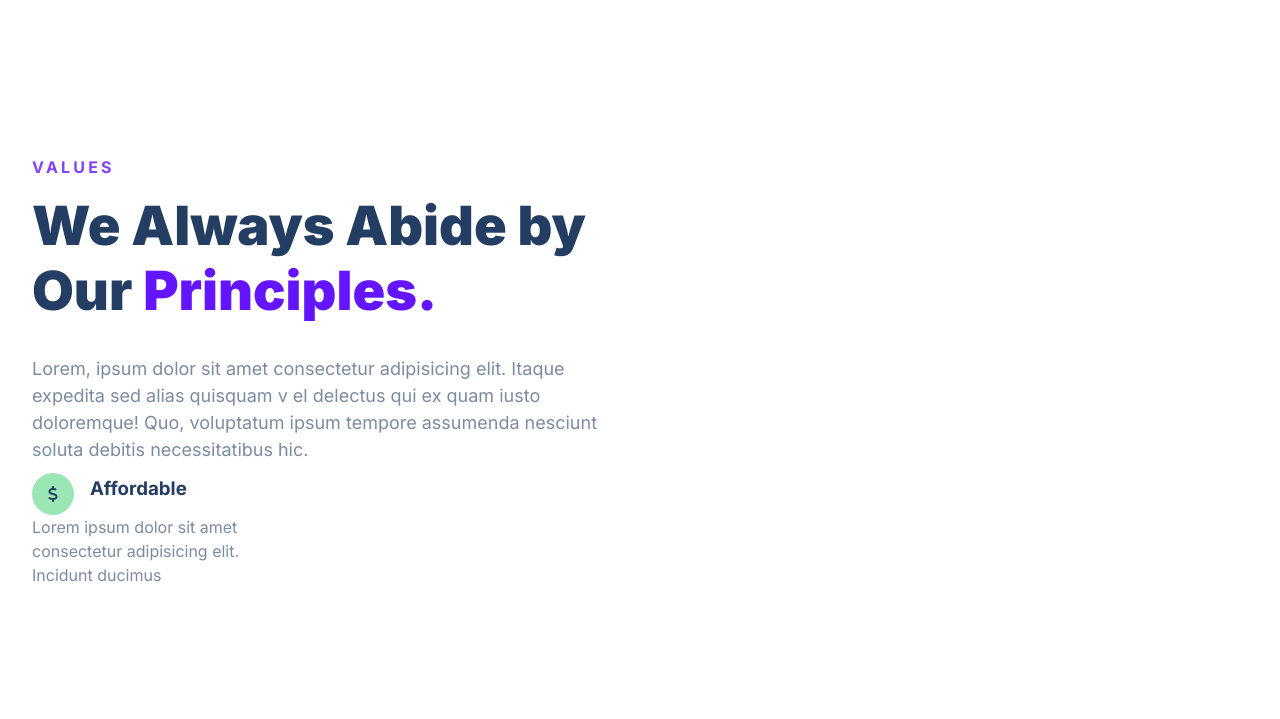
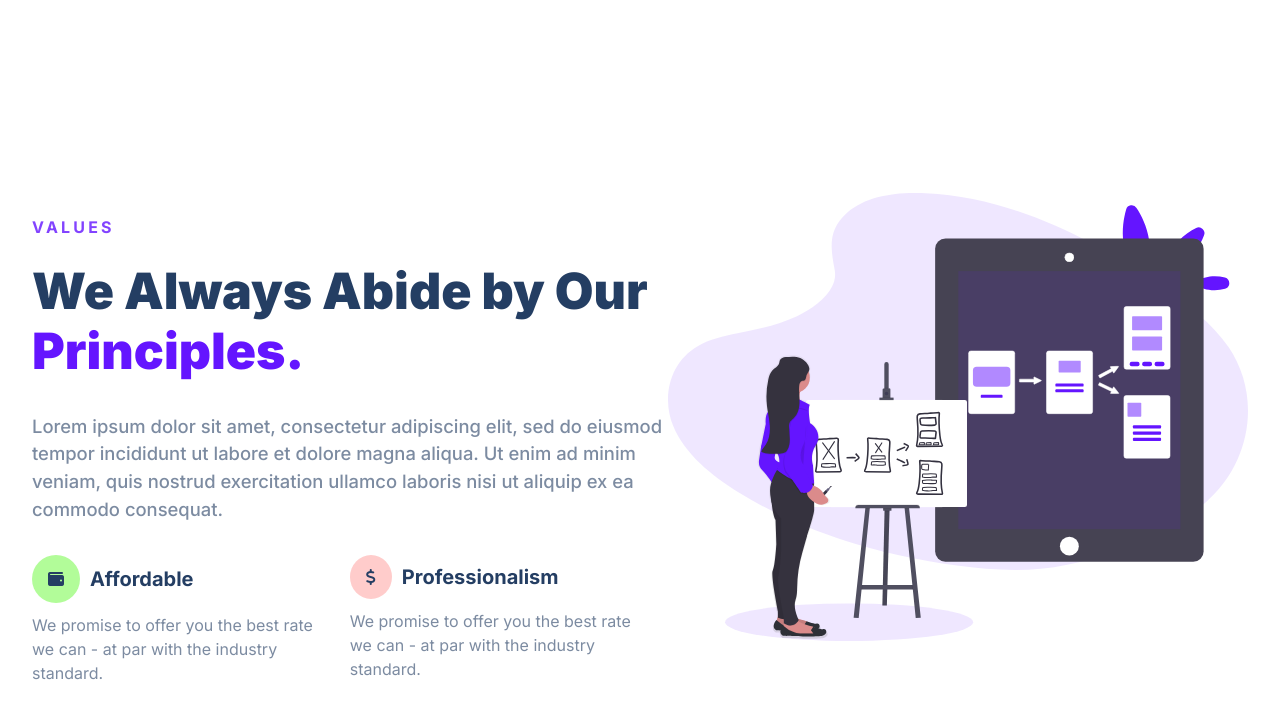
Before and after one commit to tonifong3696/Treat, a plain HTML site: page index.html in a window 1280 px wide. Shown: the part 2762-3481 px from the top of the page. Drawn offline with Linux system fonts and the light colour scheme.

Commit message:
first commit

```diff
--- a/index.html
+++ b/index.html
@@ -203,9 +203,9 @@
       <div class="container">
         <figure class="steps-figure">
           <img
-          class="steps-img"
-          src="./assets/hero-screenshot-2.241aac1fbc66db29d873.png"
-          alt=""
+            class="steps-img"
+            src="./assets/hero-screenshot-2.241aac1fbc66db29d873.png"
+            alt=""
           />
         </figure>
         <div class="steps-container">
@@ -219,46 +219,92 @@
                 <h2 class="steps-list-numbers">01</h2>
                 <div class="steps-list-title">
                   <h6 class="steps-list--description">Register</h6>
-                  <p class="steps-list-para">Create an account with us using Google or Facebook.</p>
+                  <p class="steps-list-para">
+                    Create an account with us using Google or Facebook.
+                  </p>
                 </div>
               </li>
               <li class="steps-list">
                 <h2 class="steps-list-numbers">02</h2>
                 <div class="steps-list-title">
                   <h6 class="steps-list--description">Download</h6>
-                  <p class="steps-list-para">Browse and Download the template that you like from the marketplace</p>
+                  <p class="steps-list-para">
+                    Browse and Download the template that you like from the
+                    marketplace
+                  </p>
                 </div>
               </li>
               <li class="steps-list">
                 <h2 class="steps-list-numbers">03</h2>
                 <div class="steps-list-title">
                   <h6 class="steps-list--description">Run</h6>
-                  <p class="steps-list-para">Follow the instruction to setup and customize the template to your needs</p>
+                  <p class="steps-list-para">
+                    Follow the instruction to setup and customize the template
+                    to your needs
+                  </p>
                 </div>
               </li>
-          </div>
+            </div>
           </ul>
         </div>
       </div>
     </section>
     <section id="values">
       <div class="container">
-        <div class="values-container">
-          <span class="span-title purple">values</span>
-          <h2 class="values-subtitles">We Always Abide by Our <span class="purple">Principles.</span></h2>
-          <P class="values-subtitles--para">Lorem, ipsum dolor sit amet consectetur adipisicing elit. Itaque expedita sed alias quisquam v
-            el delectus qui ex quam iusto doloremque! Quo, voluptatum ipsum tempore assumenda nesciunt soluta
-            debitis necessitatibus hic.
-          </P>
-          <div class="values-description--container">
-            <div class="values-description">
-                <i class="fa-solid fa-dollar-sign values-title--description"></i>
-                <h3 class="values-h3-titles">Affordable</h3>
+        <div class="values-main--container">
+          <div class="values-container-description">
+            <span class="purple span-title">values</span>
+            <div class="values-title">
+              <h2 class="values-title--h2">
+                We Always Abide by Our <span class="purple">Principles.</span>
+              </h2>
             </div>
-            <p>Lorem ipsum dolor sit amet consectetur adipisicing elit. Incidunt ducimus
-            </p>
+            <div class="values-para">
+              Lorem ipsum dolor sit amet, consectetur adipiscing elit, sed do
+              eiusmod tempor incididunt ut labore et dolore magna aliqua. Ut
+              enim ad minim veniam, quis nostrud exercitation ullamco laboris
+              nisi ut aliquip ex ea commodo consequat.
+            </div>
+            <div class="values-description-flex">
+              <div class="i-values--container">
+                <div class="i-values-second--container">
+                  <div class="i-values--sub---container">
+                    <i class="fa-solid fa-wallet i-style"></i>
+                    <h3 class="i-values--title">Affordable</h3>
+                  </div>
+                    <p class="i-values--para">
+                      We promise to offer you the best rate we can - at par with the
+                      industry standard.
+                    </p>
+                </div>
+              </div>
+              <div class="i-values--container">
+                <div class="i-values-second--container">
+                  <div class="i-values--sub---container">
+                    <i class="fa-solid fa-dollar-sign i-second--color"></i>
+                    <h3 class="i-values--title">Professionalism</h3>
+                  </div>
+                    <p class="i-values--para">
+                      We promise to offer you the best rate we can - at par with the
+                      industry standard.
+                    </p>
+                </div>
+              </div>
+            </div>
+          </div>
+        </div>
+        <div class="values-img--container">
+          <figure>
+            <img
+              src="./assets/prototype-illustration.21bc4b3f612a2f257c3d361067582485.svg"
+              alt=""
+            />
+          </figure>
         </div>
       </div>
     </section>
+    <section id="princing">
+
+    </section>
   </body>
 </html>
--- a/styles.css
+++ b/styles.css
@@ -436,43 +436,79 @@ opacity: 0.8;
 
 /* VALUES */
 
-.values-container {
-    width: 576px;
+#values {
+    margin-top: 36px;
 }
 
-.values-subtitles {
-    margin-top: 16px;
-    font-size: 54px;
+.values-main--container {
+    width: 100%;
+    max-width: 640px;
+}
+
+.values-container-description {
+    padding-top: 24px;
+    padding-bottom: 24px;
+}
+
+.values-para {
+    margin-top: 32px;
+    font-size: 1.15rem;
+    font-weight: 500;
+    line-height: 1.5;
+    color: #7c8ba1;
+}
+
+.values-title--h2 {
+    margin-top: 24px;
+    font-size: 50px;
+    text-align: left;
     font-weight: 900;
 }
 
-.values-subtitles--para {
-    margin-top: 32px;
-    font-size: 18px;
-}
-
-.values-description--container {
+.values-description-flex {
+    display: flex ;
     width: 100%;
-    max-width: 261.63px;
 
 }
 
-.values-description  {
-    align-items: center;
+.i-values--container {
     display: flex;
+    flex-direction: column;
+}
+.i-values-second--container {
+    margin: 32px 32px 0 0;
 }
 
-.values-h3-titles {
-    margin-left: 16px;
+.i-values--sub---container {
+    display: flex;
+    align-items: center;
 }
 
-.values-title--description {
-    display: inline-block;
-    border-width: 0px;
-    border-radius: 9999px;
-    background-color: rgb(154 230 180);
-    padding-top: 13px;
-    padding-left: 16px;
-    padding-bottom: 13px;
-    padding-right: 16px;
+
+.i-values--title {
+    margin-bottom: 0;
+    margin-left: 10px;
+    width: 100%;
+    font-size: 20px;
 }
+
+.i-style {
+    background-color: #B2FC99;
+    padding: 16px;
+    border-radius: 50%;
+
+}
+
+.i-second--color {
+    background-color: #ffcccb;
+    display: inline-flex;
+    padding: 14px 16px;
+    border-radius: 50%;
+    font-size: 16PX;
+
+}
+
+.i-values--para {
+    margin-bottom: 0;
+    margin-top: 10px;
+}
```
Also changed, not shown: assets/prototype-illustration.21bc4b3f612a2f257c3d361067582485 (1).svg (added).
